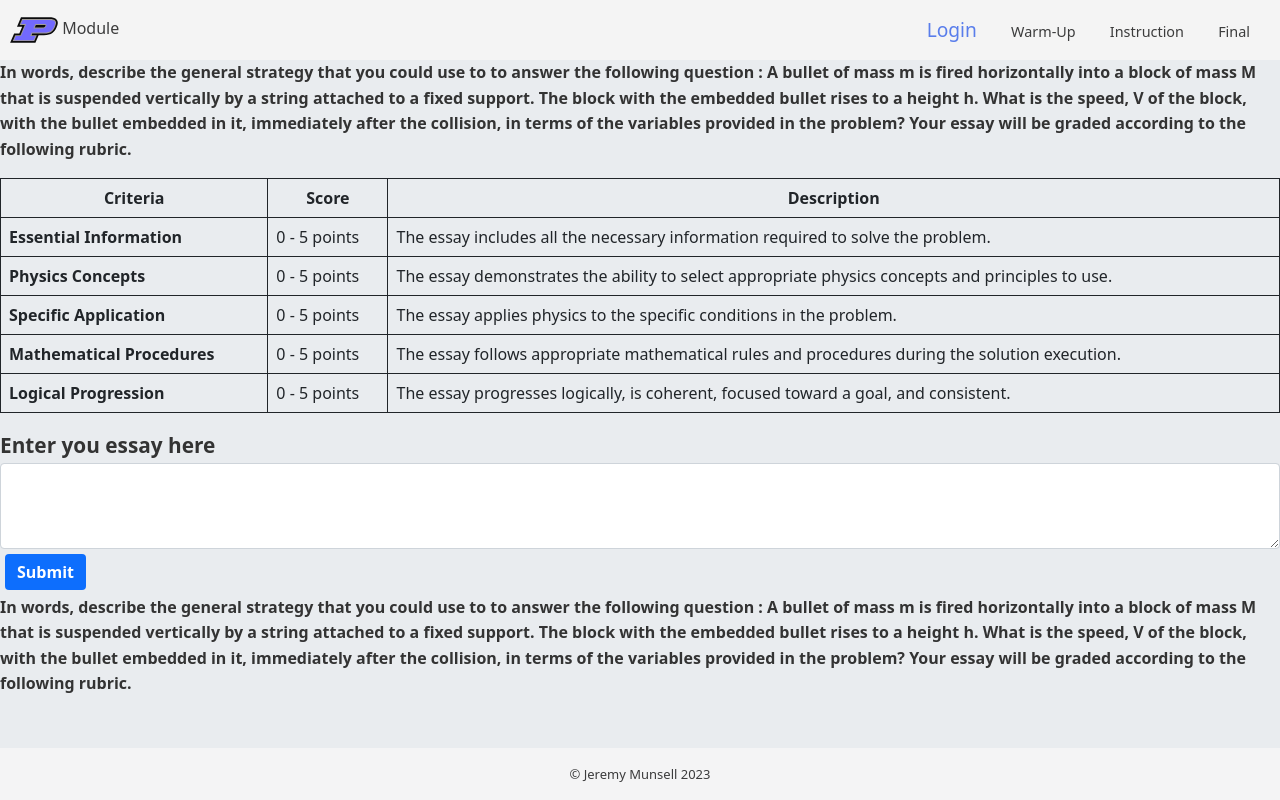
After one commit to jmunsell1195/LLMfeedback, a Django app: page /Instruct/problem1/ in a window 1280 px wide. The commit adds this page. Run offline with Django 4.2, Linux system fonts and the light colour scheme.

Commit message:
added stuff

```diff
--- a/Agent/LLM_model.py
+++ b/Agent/LLM_model.py
@@ -1,2 +1,25 @@
+from dotenv import find_dotenv, load_dotenv
+from openai import OpenAI
+
+load_dotenv(find_dotenv())
+
+SYSTEM = "You are a helpful AI assistant who has been tasked with grading student essays. You should always be honest, fair, and thorough. Always provide a score. If you are unsure, give your best attempt while remaining honest, fair, and thorough"
+
 def test_wrapper(text: str) -> str:
+    """Dummy function to test imports and integration"""
     return text.upper()
+
+client = OpenAI()
+
+def gpt_wrapper(prompt:str, system: str = SYSTEM, return_raw:bool = False, model: str = "gpt-4-1106-preview") -> str:
+  response = client.chat.completions.create(
+  model = model,
+  messages=[
+    {"role": "system", "content": system},
+    {"role": "user", "content": prompt}
+  ]
+  )
+  if return_raw:
+    return response
+  else:
+    return response.choices[0].message.content
--- /dev/null
+++ b/Agent/rubrics.py
@@ -0,0 +1,22 @@
+doktor_rubric = '''#Essential Information (0 - 5 points): The essay includes all the necessary information required to solve the problem.
+#Physics Concepts (0 - 5 points): The essay demonstrates the ability to select appropriate physics concepts and principles to use.
+#Specific Application (0 - 5 points): The essay applies physics to the specific conditions in the problem.
+#Mathematical Procedures (0 - 5 points): The essay follows appropriate mathematical rules and procedures during the solution execution.
+#Logical Progression (0 - 5 points): The essay progresses logically, is coherent, focused toward a goal, and consistent.'''
+
+winter_rubric = '''Use the following rubric to grade the essay:
+Student mentions any two of the following: - (2 points)
+-initial kinetic energy and final potential energy
+-conservation of energy
+-solving for v.
+
+Student mentions 1 of the following: - (1 point)
+-initial kinetic energy and final potential energy
+-conservation of energy
+-solving for v.
+
+Otherwise student should be given - (0 points)
+'''
+
+rubric = doktor_rubric.split("#")[1:]
+rubric_dict = dict(zip([row.split(":")[0].split("(")[0] for row in rubric],[row.split(":")[1].strip() for row in rubric]))
--- /dev/null
+++ b/Instruction/problem_statements.py
@@ -0,0 +1 @@
+ballistic_pendulum_statement = '''In words, describe the general strategy that you could use to to answer the following question : A bullet of mass m is fired horizontally into a block of mass M that is suspended vertically by a string attached to a fixed support. The block with the embedded bullet rises to a height h. What is the speed, V of the block, with the bullet embedded in it, immediately after the collision, in terms of the variables provided in the problem? Your essay will be graded according to the following rubric.'''
--- /dev/null
+++ b/Instruction/templates/Instruction/ball_pendulum.html
@@ -0,0 +1,110 @@
+{% extends "base.html" %}
+
+
+{% block head %}
+{% load static %}
+
+<link rel="stylesheet" href="{% static "CSS/utility.css"%}">
+<link rel="stylesheet" href="{% static "CSS/style.css"%}">
+<link rel="stylesheet" href="{% static "CSS/instruction_styles.css"%}">
+<title>Ballistic Pendulum</title>
+<meta name="viewport" content="width=device-width, initial-scale=1.0">
+
+{% endblock %}
+
+{% block body %}
+            <!-- Navbar -->
+            <div id="navbar" class="navbar-container">
+                <div class="navbar-logo">
+                    <img id="logo" height="48" width="48" alt="" src="{% static "Purdue_logo.svg" %}"></img>
+                    Module
+                 </div>
+                <div class="tabs">
+                    <nav>
+                      <ul>
+                          <li><a id="Login" class="active" href="#">Login</a></li>
+                          <li><a id="Warm-Up" class="inactive" href="#">Warm-Up</a></li>
+                          <li><a id="Instruction" class="inactive" href="#">Instruction</a></li>
+                          <li><a id="Final" class="inactive" href="#">Final</a></li>
+                      </ul>
+                    </nav>
+                </div>
+            </div>
+<div id="submission" class="problem-box">
+    <div>
+        <p class="prob-stmt"><strong>{{context.problem_statement}}</strong></p>
+    </div>
+    <div>
+        <table class="table table-hover dark">
+            <tr>
+                <th scope="col"><center>Criteria</center></th>
+                <th scope="col"><center>Score</center></th>
+                <th scope="col"><center>Description</center></th>
+            </tr>
+
+            {% for k, v in context.rubric.items %}
+            <tr>
+                <td scope="col"><strong>{{k}}</strong></td>
+                <td scope="col">0 - 5 points</td>
+                <td scope="col">{{v}}</td>
+            </tr>
+            {% endfor %}
+        </table>
+    </div>
+    <div>
+        <form id="essay-form" class="form-group" type="submit">
+            {%csrf_token%}
+            <label for="exampleFormControlTextarea1"><strong>Enter you essay here</strong></label>
+            <textarea id="student-essay" class="form-control" id="exampleFormControlTextarea1" rows="3"></textarea>
+            <button id="sub-btn" type="submit" class="btn btn-primary"><strong>Submit</strong></button>
+        </form>
+    </div>
+</div>
+
+<div id="response" class="problem-box">
+    <div>
+        <p class="prob-stmt"><strong>{{context.problem_statement}}</strong></p>
+    </div>
+</div>
+<div id="agent-response"></div>
+<div id="student-essay">
+
+</div>
+
+
+
+<script>
+    const studentEssay = document.getElementById("student-essay")
+    const essayForm = document.getElementById("essay-form")
+    const agentResponse = document.getElementById("agent-response")
+    const submission = document.getElementById("submission")
+    const response = document.getElementById("response")
+
+
+    essayForm.addEventListener('submit',(e) => {
+      e.preventDefault()
+      submission.style.display = 'none'
+
+      const essay = studentEssay.value.trim();
+      if (essay.length === 0) {
+        return;
+      }
+
+    fetch('', {
+      method: 'POST',
+      headers: { 'Content-Type': 'application/x-www-form-urlencoded'},
+      body: new URLSearchParams({
+        'csrfmiddlewaretoken': document.querySelector('[name=csrfmiddlewaretoken]').value,
+        'essay': essay
+      })
+    })}).then(resp => resp.json())
+    .then(data => {
+      const response = data.output;
+      console.log(data)
+
+
+    })
+
+  </script>
+
+{% endblock %}
--- a/Instruction/urls.py
+++ b/Instruction/urls.py
@@ -5,4 +5,5 @@ from . import views
 app_name = 'Instruction'
 urlpatterns = [
     path('test/',views.test, name='test'),
+    path('problem1/',views.prob1, name="prob1")
 ]
--- a/Instruction/views.py
+++ b/Instruction/views.py
@@ -1,7 +1,22 @@
 from django.shortcuts import redirect, render
-from django.http import HttpResponse
+from django.http import HttpResponse, JsonResponse
 import sys
 from Agent.LLM_model import test_wrapper
+from Agent.prompts import prompt_template
+from Agent.rubrics import rubric_dict
+from .problem_statements import *
+
+
 
 def test(request):
     return HttpResponse(test_wrapper("Hello"))
+
+def prob1(request):
+    if request.method == "POST":
+        student_essay = request.POST["essay"]
+        response = test_wrapper(student_essay)
+        print(response)
+        return JsonResponse({"essay":student_essay,"output":response})
+
+    context = {"problem_statement":ballistic_pendulum_statement,"rubric":rubric_dict}
+    return render(request,"Instruction/ball_pendulum.html",{"context":context})
--- a/login/templates/login/Login.html
+++ b/login/templates/login/Login.html
@@ -16,7 +16,7 @@
             <!-- Navbar -->
             <div id="navbar" class="navbar-container">
               <div class="navbar-logo">
-                  <img id="logo" height="48" width="48" alt="" src="{% static "navbarico.svg" %}"></img>
+                  <img id="logo" height="48" width="48" alt="" src="{% static "Purdue_logo.svg" %}"></img>
                   Module
                </div>
               <div class="tabs">
@@ -34,7 +34,7 @@
 <!-- Login Container -->
 <div id="login-container">
   <div class="form-wrap login">
-    <h3><strong>Welcome!</strong></h3>
+    <h3><strong>Login or Register</strong></h3>
     <form id="form" method="post">
       {% csrf_token %}
       <span><input id="id_username" name="username" type="text" placeholder="Username"></span><br/>
--- /dev/null
+++ b/static/CSS/instruction_styles.css
@@ -0,0 +1,4 @@
+table, th, td {
+    border: 1px solid;
+    padding: 15px;
+  }
```
Also changed, not shown: Agent/prompts.py (added, +7 -0 lines), Instruction/static/CSS/instruction_styles.css (added, +39 -0 lines), static/Purdue_logo.svg (added).
